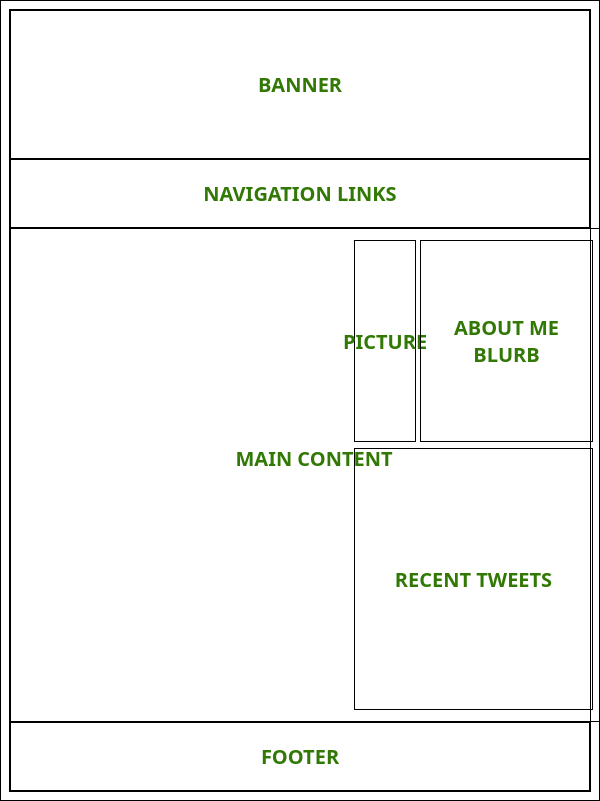
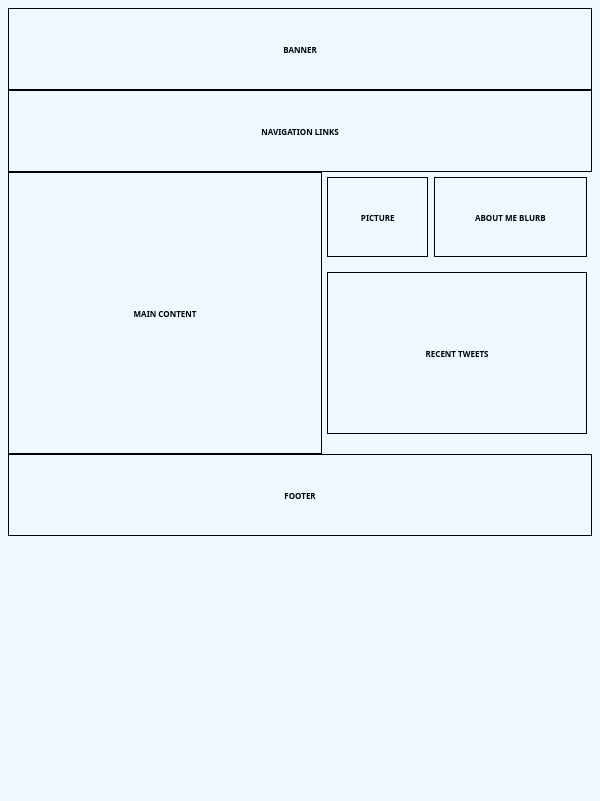
Before and after one commit to Kribope/Box-Layout4, a plain HTML site: page index.html in a window 600 px wide. Drawn offline with Linux system fonts and the light colour scheme.

Commit message:
RESPONSIVE DESIGN

```diff
--- a/index.html
+++ b/index.html
@@ -4,18 +4,23 @@
     <meta charset="UTF-8">
     <meta name="viewport" content="width=device-width, initial-scale=1.0">
     <link rel="stylesheet" href="style.css">
-    <title>Document</title>
+    <link rel="stylesheet" href="media.css">
+    <title>Layout 4</title>
 </head>
 <body>
     <header>BANNER</header>
     <nav>NAVIGATION LINKS</nav>
-    <main>MAIN CONTENT
-        <section>
-            <aside>PICTURE</aside>
-            <aside>ABOUT ME BLURB</aside>
-            <aside>RECENT TWEETS</aside>
-        </section>
-    </main>
+    <div class ="container">
+        <div class = "main">MAIN CONTENT</div>
+            <section class = "sectioncontainer">
+                <div class = "picture">PICTURE</div>
+                <div class = "about">ABOUT ME BLURB</div>
+                <section class = "anothersection">
+                    <div class = "recent">RECENT TWEETS</div>
+                </section>
+            </section>
+        </div>
+    </div>
     <footer>FOOTER</footer>
 </body>
 </html>
--- /dev/null
+++ b/media.css
@@ -0,0 +1,76 @@
+/* Extra small devices (phones, 600px and down) */
+@media only screen and (max-width: 600px) {
+    body{
+        font-size: 0.5em;
+        background-color: plum;
+    }
+    .container .main{
+        display: flex;
+        flex-direction: row;
+        height: 35vh;
+        width: 120%;
+        align-items: center;
+        justify-content: center;
+        border: 1px solid #000;
+    }
+    .sectioncontainer .picture {
+        display: flex;
+        flex-direction: row;
+        height: 10vh;
+        align-items: center;
+        justify-content: center;
+        box-sizing: border-box;
+        border: 1px solid #000;
+        width: calc(40% - 1%);
+        margin-right: 1%;
+    }
+
+    .sectioncontainer .about {
+        display: flex;
+        flex-direction: row;
+        height: 10vh;
+        align-items: center;
+        justify-content: center;
+        box-sizing: border-box;
+        border: 1px solid #000;
+        width: calc(60% - 1%);
+        margin-left: 1%;
+    }
+    .anothersection{
+        display: flex;
+        flex-direction: row;
+        height: 20vh;
+        width: 100%;
+        align-items: center;
+        justify-content: center;
+        border: 1px solid #000;
+    }
+}
+
+/* Small devices (portrait tablets and large phones, 600px and up) */
+@media only screen and (min-width: 600px) {
+    body{
+        background-color: aliceblue;
+    }
+}
+
+/* Medium devices (landscape tablets, 768px and up) */
+@media only screen and (min-width: 768px) {
+    body{
+        background-color: beige;
+    }
+}
+
+/* Large devices (laptops/desktops, 992px and up) */
+@media only screen and (min-width: 992px) {
+    body{
+        background-color: coral;
+    }
+}
+
+/* Extra large devices (large laptops and desktops, 1200px and up) */
+@media only screen and (min-width: 1200px) {
+    body{
+        background-color: cornsilk;
+    }
+}
--- a/style.css
+++ b/style.css
@@ -1,55 +1,66 @@
-*{
+body{
+    font-size: 20px;
+    font-weight: bold;
+    font-family: system-ui;
+}
+header,nav,footer{
+    display: flex;
+    flex-direction: row;
+    height: 10vh;
     border: 1px solid #000;
-    text-align: center;
-    font-family: system-ui;
-    font-size: 20px;
-    color: #317804;
-    font-weight: bold;
+    align-items: center;
+    justify-content: center;
 }
-header{
-    padding: 60px;
+.container{
+    display: flex;
+    flex-direction: row;
 }
-nav{
-    padding: 20px;
+.container .main{
+    display: flex;
+    flex-direction: row;
+    height: 60vh;
+    width: 120%;
+    align-items: center;
+    justify-content: center;
+    border: 1px solid #000;
 }
-main{
-    padding: 27vh;
-    width: 30%;
-    height: 60px;
+.sectioncontainer{
+    display: flex;
+    flex-direction: row;
+    flex-wrap: wrap;
+    width: 100%;
+    margin: 5px;
 }
-footer{
-    padding: 20px;
+.sectioncontainer .picture {
+    display: flex;
+    flex-direction: row;
+    height: 25vh;
+    align-items: center;
+    justify-content: center;
+    box-sizing: border-box;
+    border: 1px solid #000;
+    width: calc(30% - 1%);
+    margin-right: 1%;
 }
-aside:first-child{
-    width: 10%;
-    height: 200px;
+
+.sectioncontainer .about {
     display: flex;
+    flex-direction: row;
+    height: 25vh;
+    align-items: center;
     justify-content: center;
+    box-sizing: border-box;
+    border: 1px solid #000;
+    width: calc(70% - 1%);
+    margin-left: 1%;
+}
+
+.anothersection{
+    display: flex;
+    flex-direction: row;
+    height: 32vh;
+    width: 100%;
     align-items: center;
-    position: absolute;
-    top: 30%;
-    left: 59%;
+    justify-content: center;
+    border: 1px solid #000;
 }
-aside:nth-child(2){
-    width: 28.5%;
-    height: 200px;
-    display: flex;
-    justify-content: center;
-    align-items: center;
-    position: absolute;
-    top: 30%;
-    left: 70%;
-}
-aside:nth-child(3){
-    width: 39.5%;
-    height: 260px;
-    display: flex;
-    justify-content: center;
-    align-items: center;
-    position: absolute;
-    top: 56%;
-    left: 59%;
-}
-section{
-    border: 0;
-}
```
